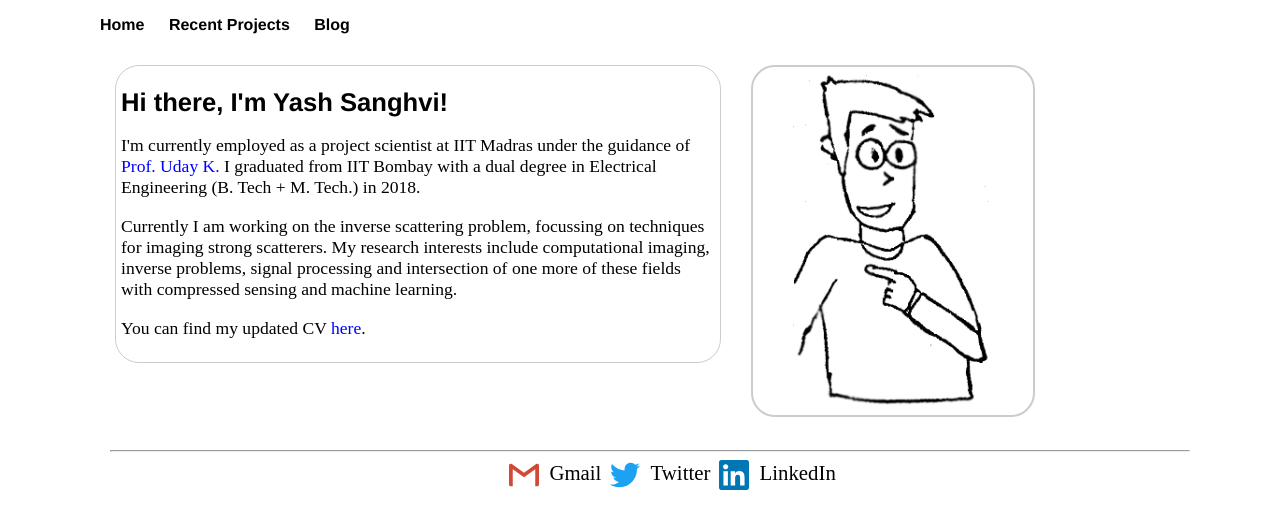
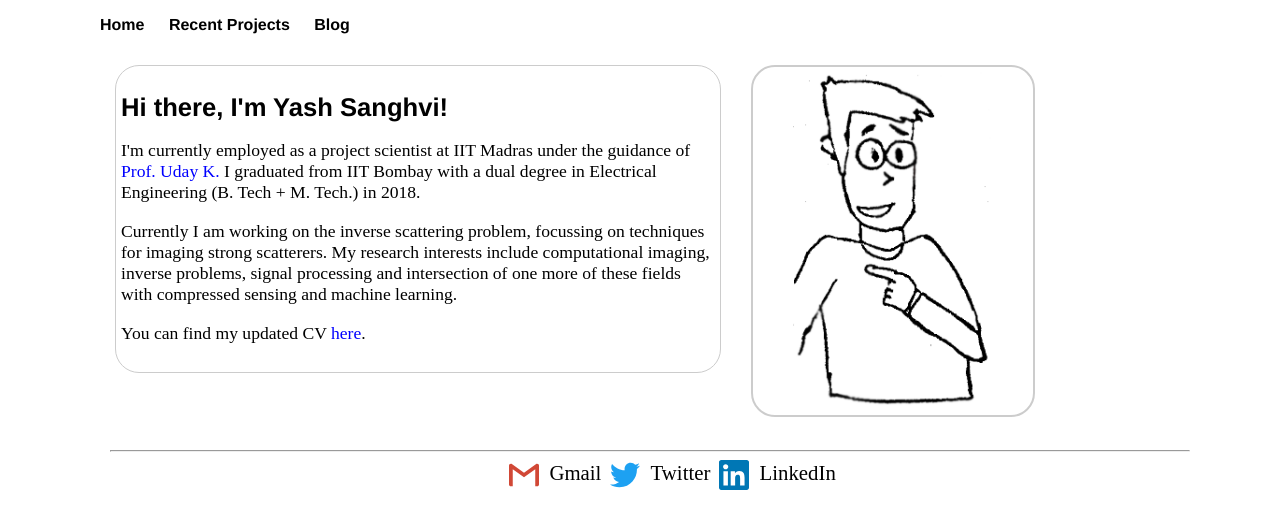
Before and after one commit to sanghviyashiitb/sanghviyashiitb.github.io, a Jekyll site: the page built from index.html, in a window 1280 px wide. Shown: the top 529 px of the page. Built offline with Jekyll 4.4.1, drawn with Linux system fonts in a browser that asks for light colours.

Commit message:
Update main.css
Changed padding of text

```diff
--- a/css/main.css
+++ b/css/main.css
@@ -11,7 +11,7 @@ body {
 .container .homepage_text{
   border: 1px #ccc solid;
   border-radius: 1.5em;
-  padding: 5px 5px;
+  padding: 10px 5px;
   float: left;
   width: 55%;
   margin: 15px 15px;
@@ -33,7 +33,7 @@ body {
 .container .section .project_text{
   border: 2px #ccc solid;
   border-radius: 1.5em;
-  padding: 5px 10px;
+  padding: 10px 10px;
   float: left;
   width: 50%;
   margin: 10px 5px;
```
